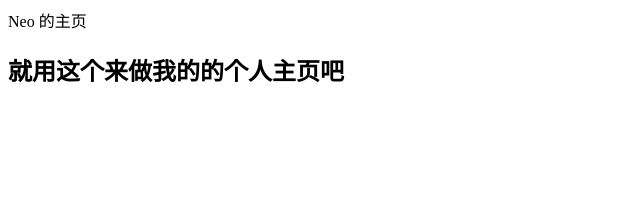
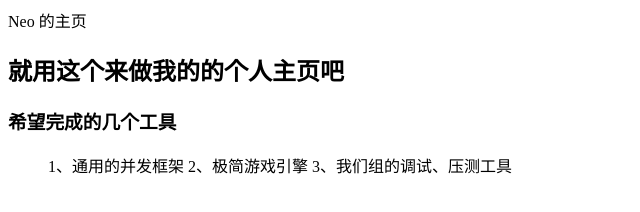
Before and after one commit to neozh/neozh.github.io, a plain HTML site: page index.html in a window 1280 px wide. Shown: the whole page, without its empty margins (0-640 px from the left). Drawn offline with Linux system fonts and the light colour scheme.

Commit message:
Update index.html

```diff
--- a/index.html
+++ b/index.html
@@ -2,5 +2,11 @@
 <head>Neo 的主页</head>
 <body>
 <h2>就用这个来做我的的个人主页吧</h2>
+  <h3>希望完成的几个工具</h3>
+  <ul>
+    <ll>1、通用的并发框架</ll>
+    <ll>2、极简游戏引擎</ll>
+    <ll>3、我们组的调试、压测工具</ll>
+  </ul>
 </body>
 </html>
```
